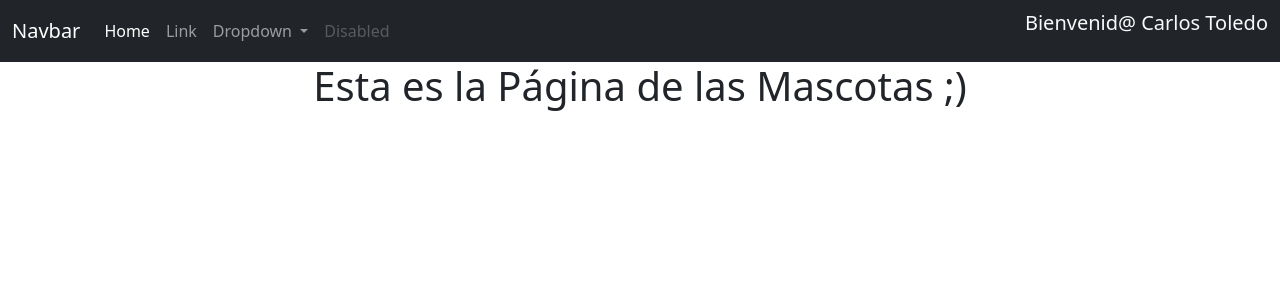
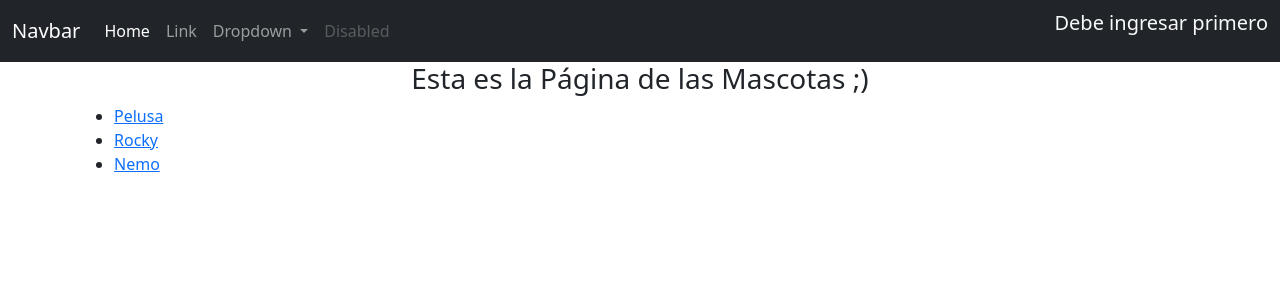
Before and after one commit to mbensan/m6_django_praxis, a Django app: page /pets/ in a window 1280 px wide. Shown: the top 300 px of the page. Run offline with Django 5.2, Linux system fonts and the light colour scheme.

Commit message:
Ejemplos con templates

```diff
--- a/primer_proyecto/mascotas/templates/mascotas.html
+++ b/primer_proyecto/mascotas/templates/mascotas.html
@@ -40,11 +40,31 @@
             <form class="d-flex" role="search">
               <p class="text-light fs-5">Bienvenid@ {{nombre}}</p>
             </form>
+          {% else %}
+            <form class="d-flex" role="search">
+              <p class="text-light fs-5">Debe ingresar primero</p>
+            </form>
           {% endif %}
         </div>
       </div>
     </nav>
-    <h1 class="text-center">{{ titulo }}</h1>
+    <h3 class="text-center">{{ titulo }}</h3>
+    <div class="container">
+      <div class="row">
+        <div class="col-6">
+          <ul>
+            {% for masc in mascotas %}
+              <li>
+                <a href="#">{{ masc.nombre }}</a>
+              </li>
+            {% endfor %}
+          </ul>
+        </div>
+        <div class="col-6">
+
+        </div>
+      </div>
+    </div>
     <script src="https://cdn.jsdelivr.net/npm/bootstrap@5.3.3/dist/js/bootstrap.bundle.min.js" integrity="sha384-YvpcrYf0tY3lHB60NNkmXc5s9fDVZLESaAA55NDzOxhy9GkcIdslK1eN7N6jIeHz" crossorigin="anonymous"></script>
   </body>
 </html>
--- a/primer_proyecto/mascotas/urls.py
+++ b/primer_proyecto/mascotas/urls.py
@@ -2,5 +2,6 @@ from django.urls import path
 from mascotas.views import paginaMascotas
 
 urlpatterns = [
-  path('', paginaMascotas)
+  path('', paginaMascotas),
+  path('home/', paginaMascotas)
 ]
--- a/primer_proyecto/mascotas/views.py
+++ b/primer_proyecto/mascotas/views.py
@@ -2,10 +2,26 @@ from django.shortcuts import render # type: ignore
 from django.http import HttpResponse # type: ignore
 
 # Create your views here.
+mascotas = [
+  {'id': 1,
+   'nombre': 'Pelusa',
+   'especie': 'gato',
+   'vacunas': ['octuple']},
+  {'id': 2,
+   'nombre': 'Rocky',
+   'especie': 'perro',
+   'vacunas': ['octuple', 'antirrabica']},
+  {'id': 3,
+   'nombre': 'Nemo',
+   'especie': 'pez',
+   'vacunas': ['antibioticos', 'melipass']},
+]
+
 def paginaMascotas(req):
   context = {
     'titulo': 'Esta es la Página de las Mascotas ;)',
-    'esAdmin': True,
-    'nombre': 'Carlos Toledo'
+    'esAdmin': False,
+    'nombre': 'Carlos Toledo',
+    'mascotas': mascotas
   }
   return render(req, 'mascotas.html', context)
```
